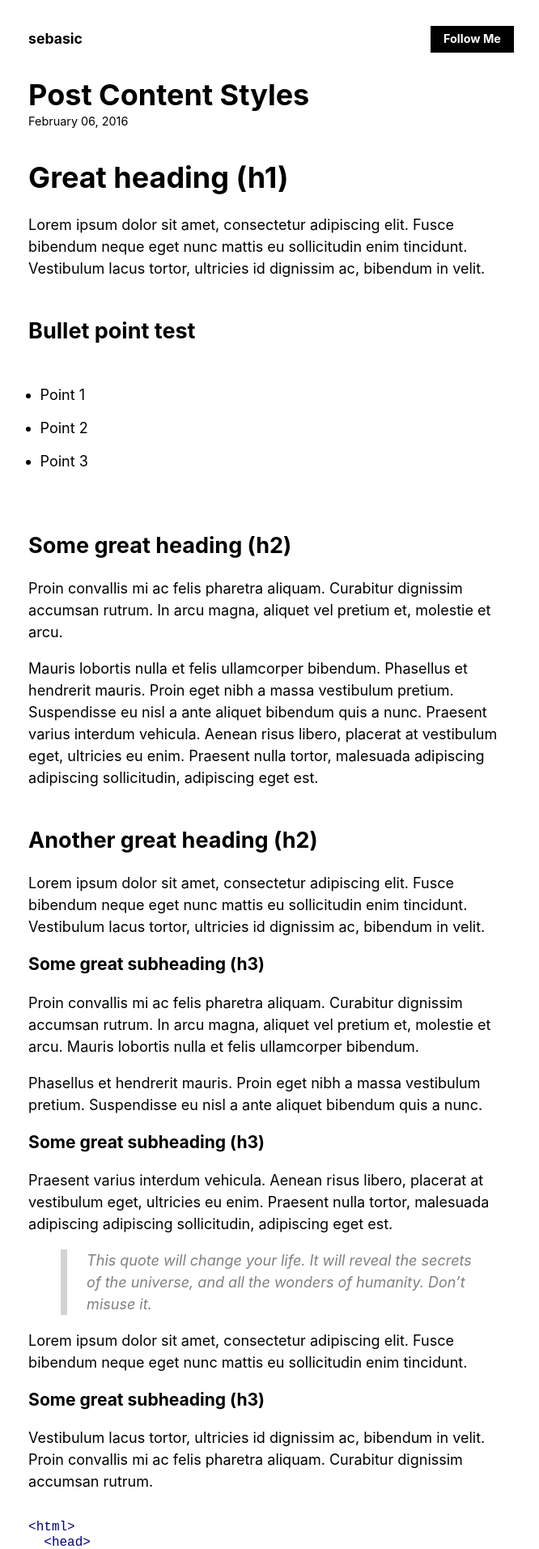
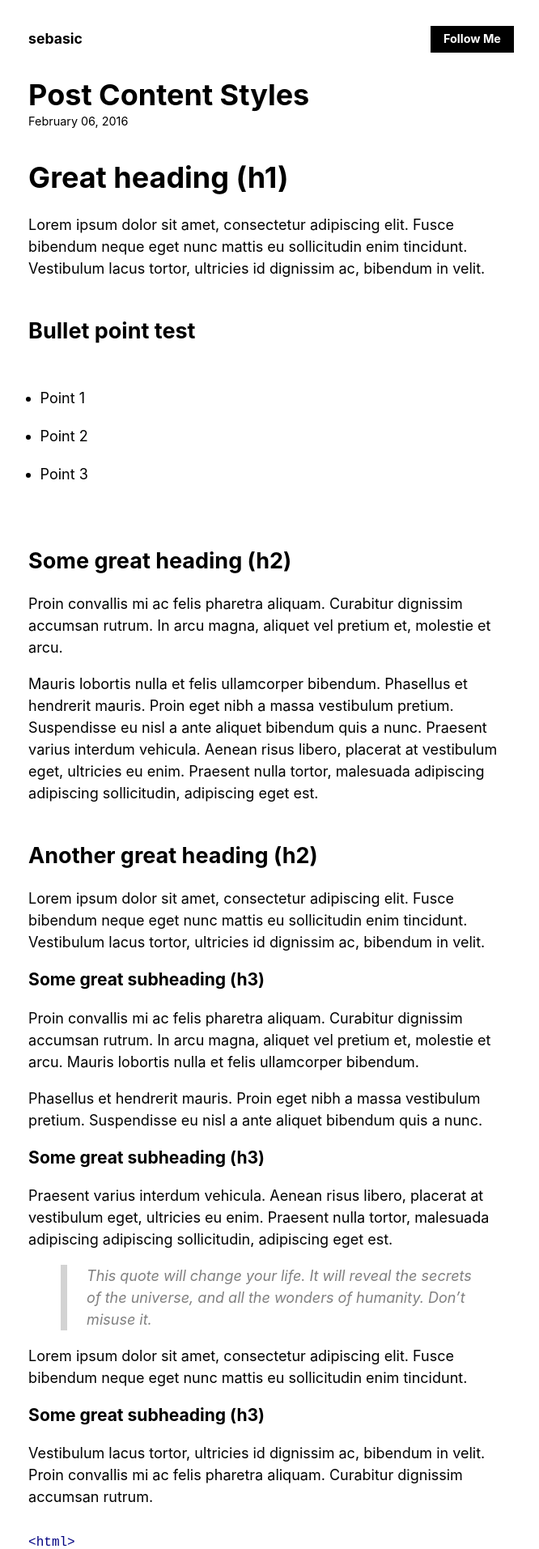
Before and after one commit to lewis262626/sebasic, a Jekyll site: the page built from _posts/2016-02-06-post-content-styles.md, in a window 1280 px wide. Shown: the top 1913 px of the page at 81% size, without its empty margins (305-971 px from the left). Built offline with Jekyll 4.4.1, drawn with Linux system fonts in a browser that asks for light colours.

Commit message:
make bullet point line heights 1.5

```diff
--- a/assets/css/main.css
+++ b/assets/css/main.css
@@ -26,6 +26,10 @@
 
 .content ul {
     padding-left: 0.9rem;
+}
+
+.content li {
+    line-height: 1.5;
 }
 
 ul.home_list {
```
Also changed, not shown: sebasic.gemspec.
